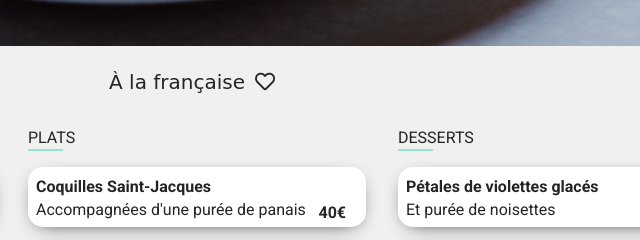
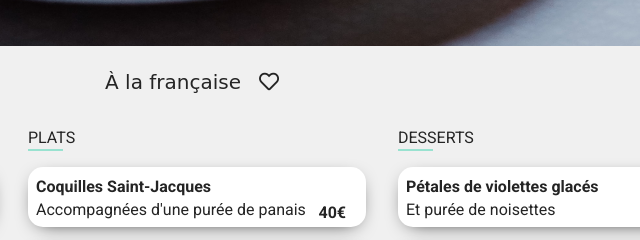
Before and after one commit to Claire-Lavigne/ClaireLavigne_3_20102020, a website: page alafrancaise.html in a window 1280 px wide. Shown: the part 276-516 px from the top of the page, 443-1083 px from the left. Drawn offline with Linux system fonts and the light colour scheme; a web font is replaced by a local one.

Commit message:
heart icon in menu page

```diff
--- a/alafrancaise.html
+++ b/alafrancaise.html
@@ -24,8 +24,14 @@
 
     <div class="menu__content">
 
-      <h1 class="menu__name">À la française <i class="far fa-heart"></i></h1>
+      <h1 class="menu__name">À la française
 
+      <span class="menu__heart">
+        <i class="far fa-heart"></i>
+        <span class="box-hidden"></span>
+        <i class="fas fa-heart"></i>
+      </span>
+</h1>
       <section>
         <h2 class="menu__type">Entrées</h2>
         <article class="menu__meal">
--- a/sass/components/_heart-icon.scss
+++ b/sass/components/_heart-icon.scss
@@ -41,14 +41,11 @@
 }
 
 // menu simple heart
-.menu .fa-heart {
+.menu__heart {
   position: relative;
-  top: 0;
-  bottom: 0;
-  margin-left: 1em;
-  cursor: default;
-  &:hover {
-    color: unset;
-    opacity: 1;
+  top: 20px;
+  margin-left: 3em;
+  .box-hidden {
+    background: lighten($clr-alt, 10%);
   }
 }
```
Also changed, not shown: public/css/style.css, 1 other file.
